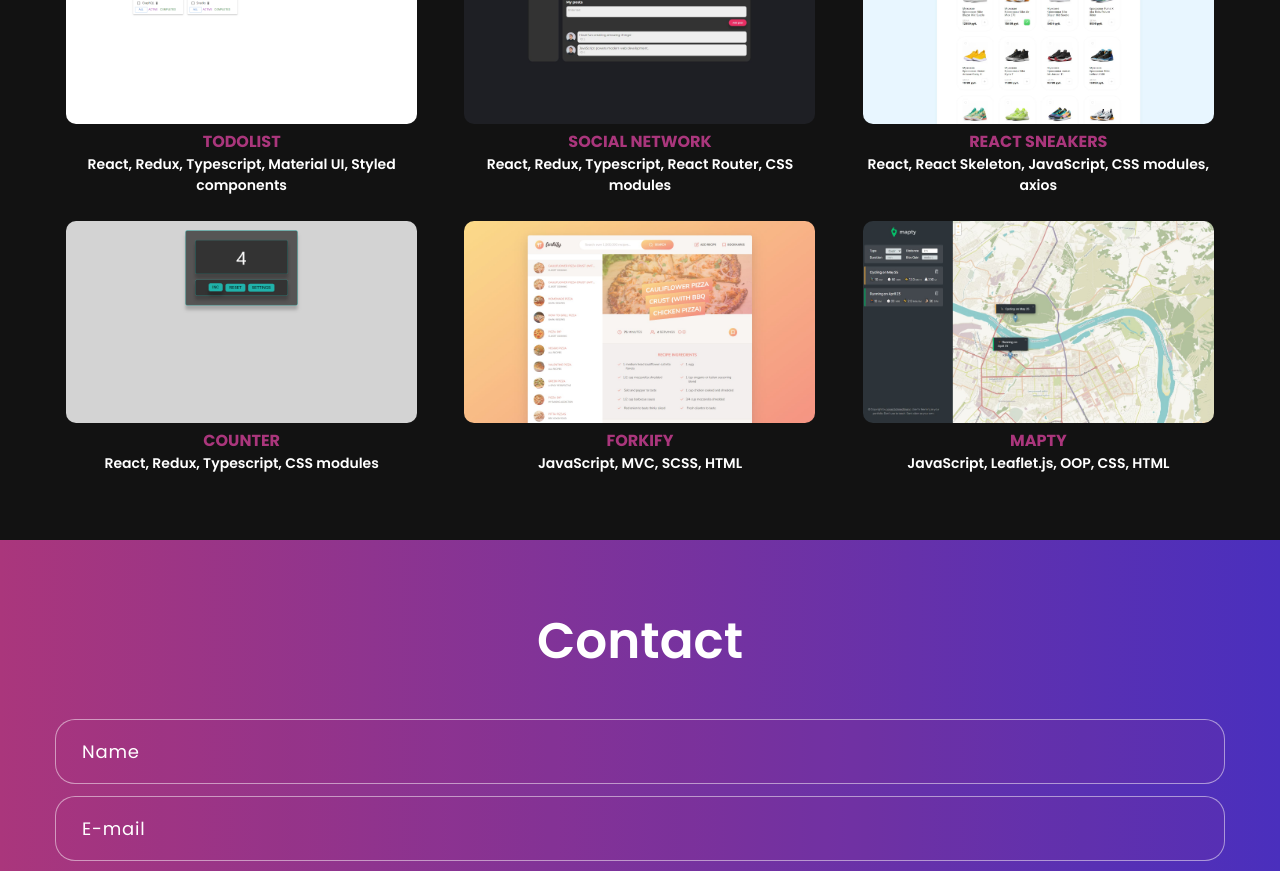
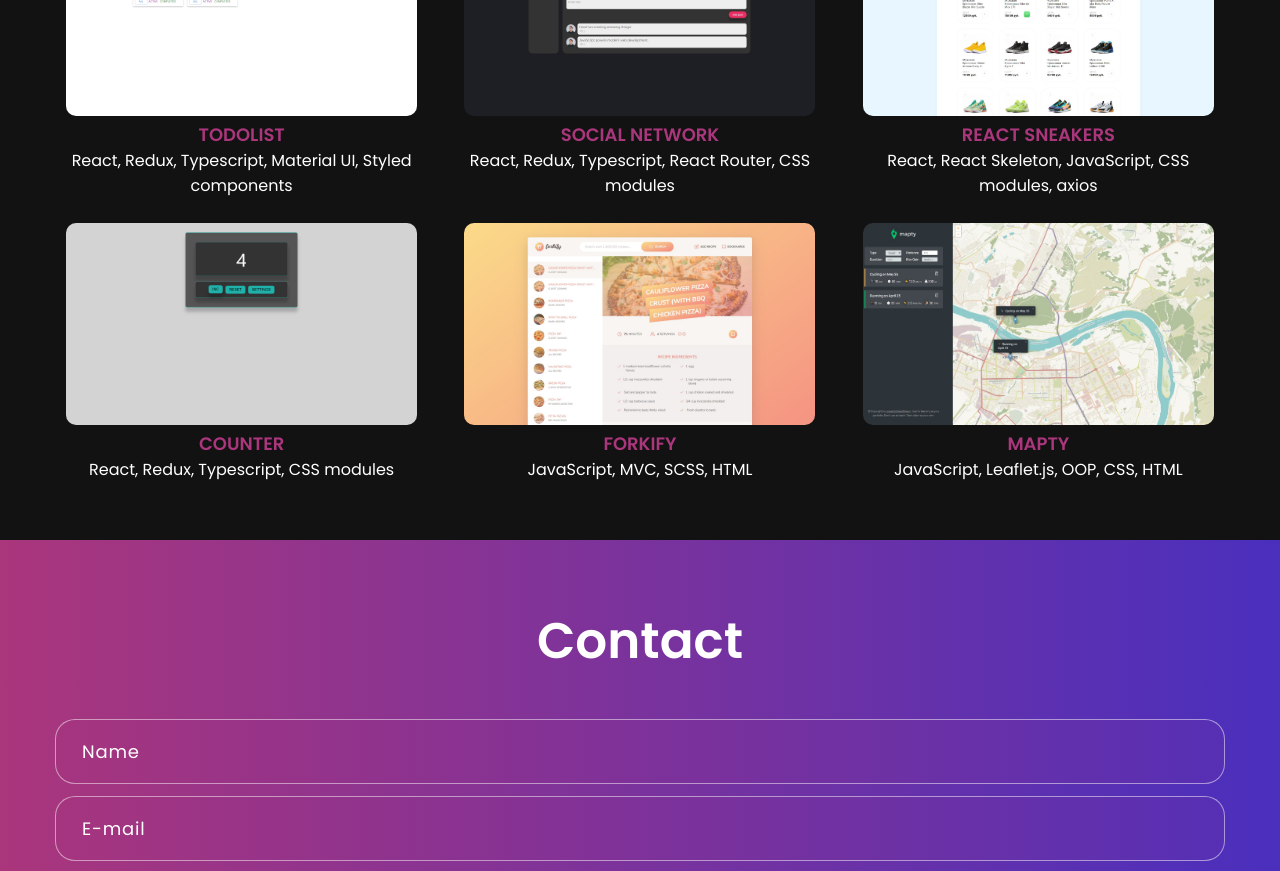
Before and after one commit to DenisKulik/frontend-developer-portfolio, a React (Vite) app: page / in a window 1280 px wide. Shown: the part 1860-2731 px from the top of the page. Built offline with nearby package versions, Linux system fonts and the light colour scheme.

Commit message:
increase Project card font and button size

```diff
--- a/src/components/Project/ProjectStyles.ts
+++ b/src/components/Project/ProjectStyles.ts
@@ -50,7 +50,7 @@ export const Link = styled.a`
   left: 50%;
   padding: 0.5rem 1.2rem;
   opacity: 0;
-  font-size: 1.6rem;
+  font-size: 1.8rem;
   color: #1e1e1e;
   text-decoration: none;
   text-align: center;
@@ -63,17 +63,21 @@ export const Link = styled.a`
     color: ${props => props.theme.colors.primary};
     background-color: rgba(200, 200, 200, 0.9);
   }
+
+  @media ${props => props.theme.media.small} {
+    padding: 1rem 2rem;
+  }
 `;
 
 export const Title = styled.h4`
-  font-size: 1.6rem;
-  font-weight: 700;
+  font-size: 1.8rem;
+  font-weight: 600;
   text-transform: uppercase;
   color: ${props => props.theme.colors.primary};
 `;
 
 export const Description = styled.span`
-  font-size: 1.4rem;
-  font-weight: 600;
+  font-size: 1.6rem;
+  font-weight: 400;
   text-align: center;
 `;
```
